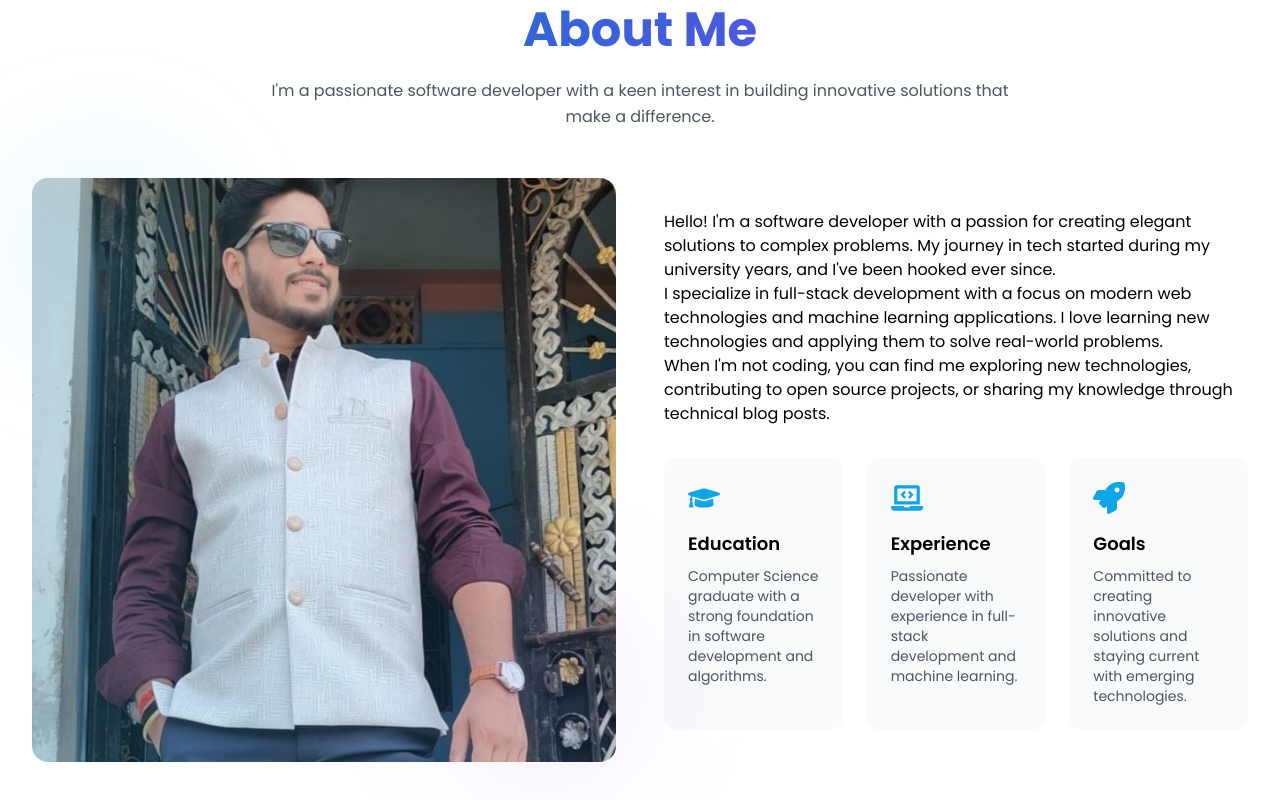
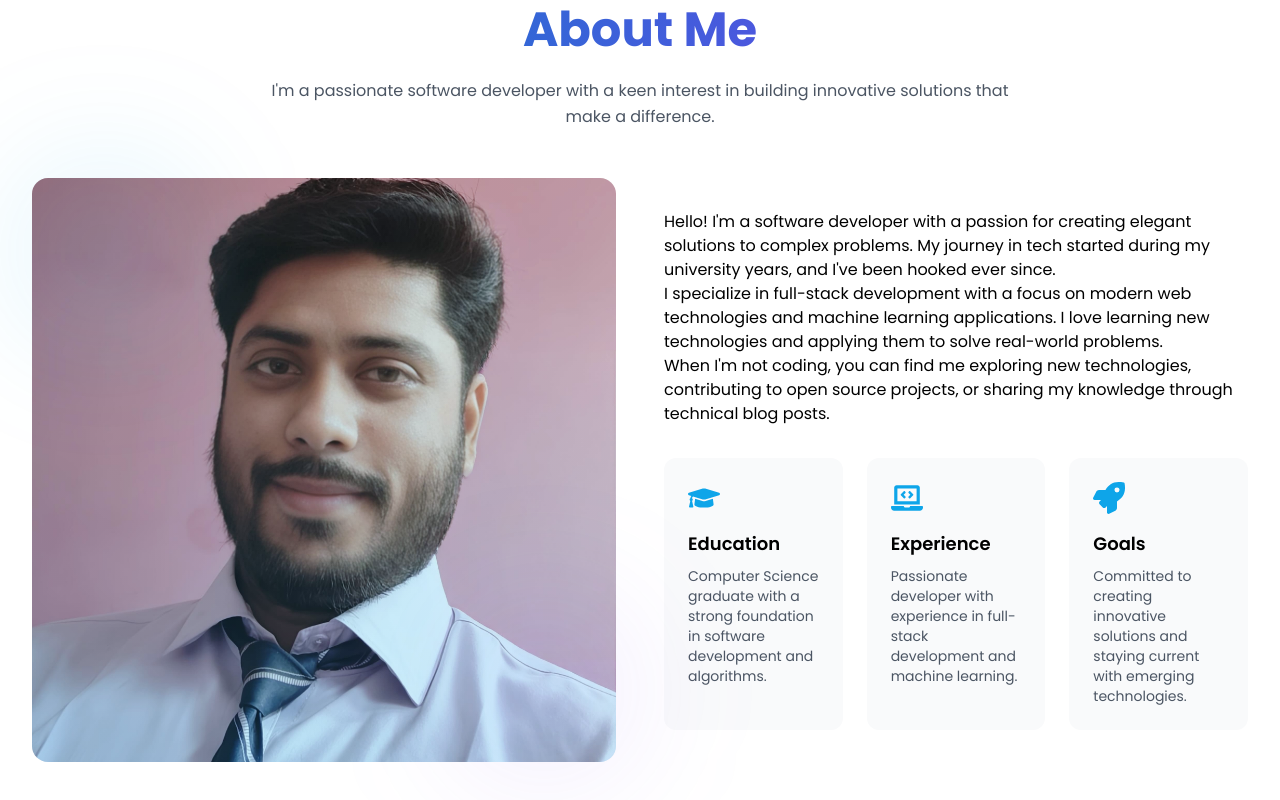
Before and after one commit to Viveknathtiwari01/Portfolio-Vivek, a Next.js app: page / in a window 1280 px wide. Shown: the part 970-1770 px from the top of the page. Built offline with nearby package versions, Linux system fonts and the light colour scheme; no server answers.

Commit message:
profile_pic updated

```diff
--- a/src/components/About.tsx
+++ b/src/components/About.tsx
@@ -61,7 +61,7 @@ const About = () => {
           >
             <div className="relative aspect-square rounded-2xl overflow-hidden">
               <Image
-                src="/IMG-20250428-WA0011.jpg"
+                src="/profile_3.jpg"
                 alt="Profile"
                 fill
                 className="object-cover"
```
Also changed, not shown: public/profile_3.jpg (added).
